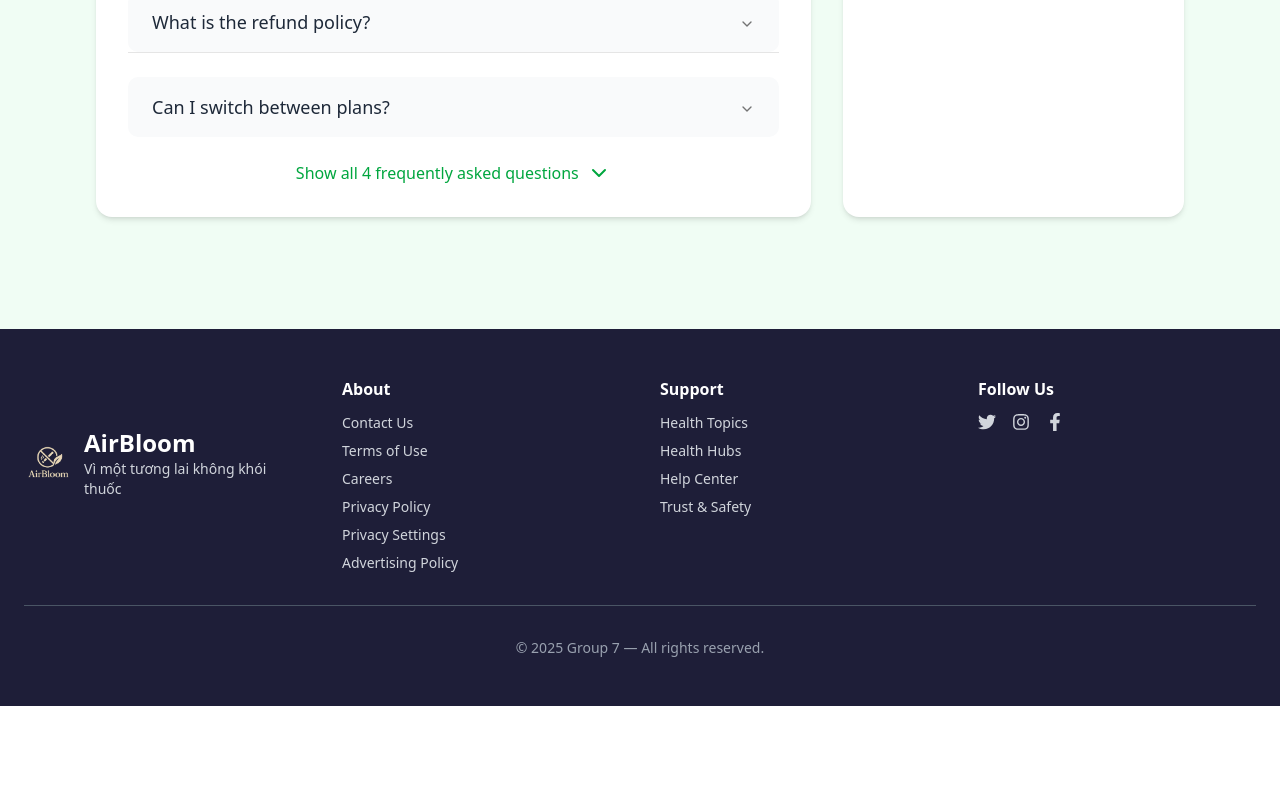
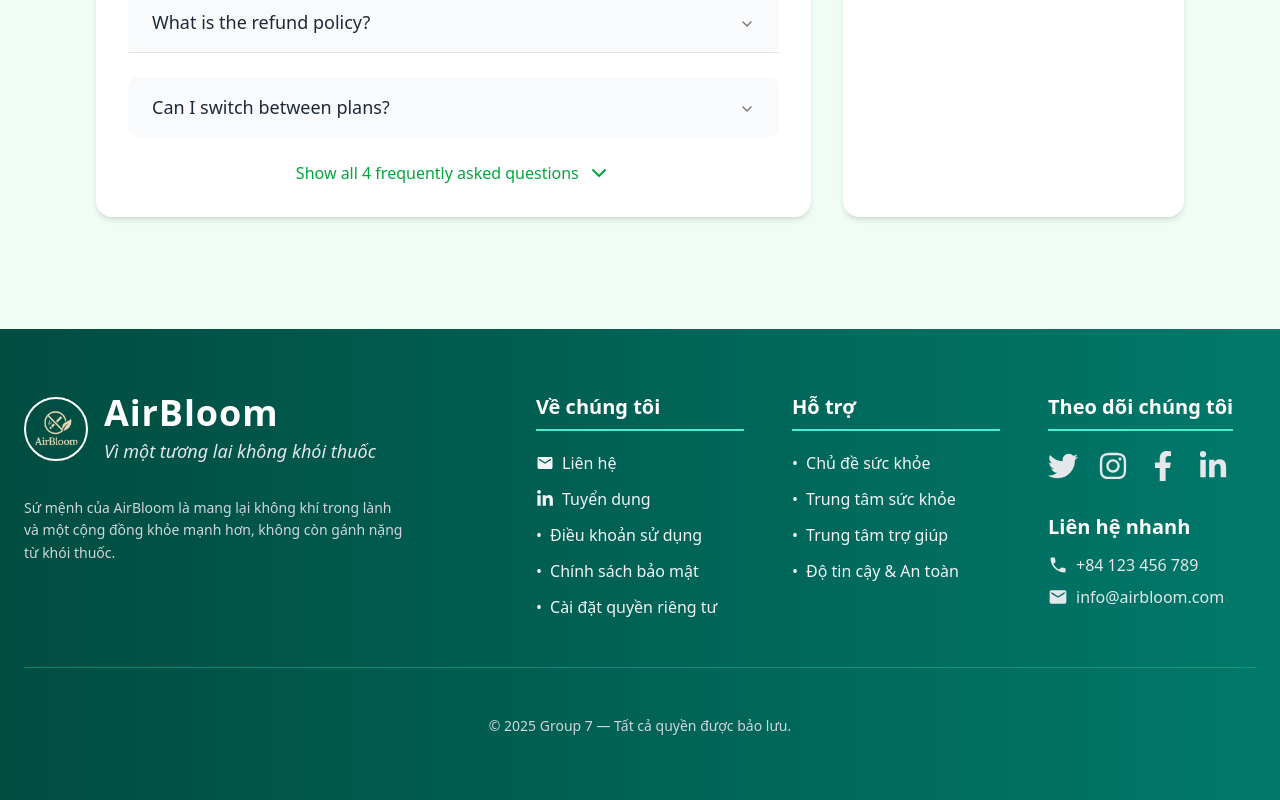
Before and after one commit to swp391-group7/smoking-cessation-support-platform-frontend, a React (Vite) app: page / in a window 1280 px wide. Shown: the part 7067-7867 px from the top of the page. Before the commit the page ends 7773 px from the top, so only its background shows below. Built offline with nearby package versions, Linux system fonts and the light colour scheme; no server answers.

Commit message:
update footer

```diff
--- a/src/components/footer.tsx
+++ b/src/components/footer.tsx
@@ -4,63 +4,74 @@ import Logo from "@/assets/logo.png";
 import {
   FaTwitter,
   FaInstagram,
-  FaFacebookF
+  FaFacebookF,
+  FaLinkedinIn, // Thêm biểu tượng LinkedIn
 } from "react-icons/fa";
+import { MdEmail, MdPhone } from "react-icons/md"; // Thêm biểu tượng Email và Phone
 
 export const Footer = () => {
   return (
-    <footer className="bg-[#1e1e38] text-gray-300 py-12 px-6 mt-auto">
-      <div className="max-w-7xl mx-auto grid grid-cols-1 sm:grid-cols-2 md:grid-cols-4 gap-10">
-
-        {/* Logo Section */}
-<div className="flex items-center space-x-3 mb-6">
-  <img src={Logo} alt="AirBloom Logo" className="w-12 h-12 rounded-xl object-contain" />
-  <div>
-    <span className="text-2xl font-bold text-white">AirBloom</span>
-    <p className="text-sm text-gray-300">Vì một tương lai không khói thuốc</p>
-  </div>
-</div>
+    <footer className="bg-gradient-to-r from-[#004d40] to-[#00796b] text-gray-100 py-16 px-6 mt-auto shadow-lg">
+      <div className="max-w-7xl mx-auto grid grid-cols-1 sm:grid-cols-2 lg:grid-cols-5 gap-12">
+        {/* Logo and Slogan Section */}
+        <div className="lg:col-span-2 flex flex-col items-start justify-start">
+          <div className="flex items-center space-x-4 mb-4">
+            <img src={Logo} alt="AirBloom Logo" className="w-16 h-16 rounded-full object-contain border-2 border-white p-1" />
+            <div>
+              <span className="text-4xl font-extrabold text-white tracking-wide">AirBloom</span>
+              <p className="text-lg text-gray-200 mt-1 italic">Vì một tương lai không khói thuốc</p>
+            </div>
+          </div>
+          <p className="text-sm text-gray-300 leading-relaxed max-w-sm mt-4">
+            Sứ mệnh của AirBloom là mang lại không khí trong lành và một cộng đồng khỏe mạnh hơn, không còn gánh nặng từ khói thuốc.
+          </p>
+        </div>
 
         {/* About Section */}
         <div>
-          <h4 className="text-white font-semibold mb-3">About</h4>
-          <ul className="space-y-2 text-sm">
-            <li><a href="#" className="hover:text-white">Contact Us</a></li>
-            <li><a href="#" className="hover:text-white">Terms of Use</a></li>
-            <li><a href="#" className="hover:text-white">Careers</a></li>
-            <li><a href="#" className="hover:text-white">Privacy Policy</a></li>
-            <li><a href="#" className="hover:text-white">Privacy Settings</a></li>
-            <li><a href="#" className="hover:text-white">Advertising Policy</a></li>
+          <h4 className="text-white font-bold text-xl mb-5 border-b-2 border-teal-300 pb-2">Về chúng tôi</h4>
+          <ul className="space-y-3 text-base">
+            <li><a href="#" className="hover:text-white transition-colors duration-300 flex items-center"><MdEmail className="mr-2 text-lg" /> Liên hệ</a></li>
+            <li><a href="#" className="hover:text-white transition-colors duration-300 flex items-center"><FaLinkedinIn className="mr-2 text-lg" /> Tuyển dụng</a></li>
+            <li><a href="#" className="hover:text-white transition-colors duration-300 flex items-center"><span className="mr-2">&bull;</span> Điều khoản sử dụng</a></li>
+            <li><a href="#" className="hover:text-white transition-colors duration-300 flex items-center"><span className="mr-2">&bull;</span> Chính sách bảo mật</a></li>
+            <li><a href="#" className="hover:text-white transition-colors duration-300 flex items-center"><span className="mr-2">&bull;</span> Cài đặt quyền riêng tư</a></li>
           </ul>
         </div>
 
         {/* Support Section */}
         <div>
-          <h4 className="text-white font-semibold mb-3">Support</h4>
-          <ul className="space-y-2 text-sm">
-            <li><a href="#" className="hover:text-white">Health Topics</a></li>
-            <li><a href="#" className="hover:text-white">Health Hubs</a></li>
-            <li><a href="#" className="hover:text-white">Help Center</a></li>
-            <li><a href="#" className="hover:text-white">Trust & Safety</a></li>
+          <h4 className="text-white font-bold text-xl mb-5 border-b-2 border-teal-300 pb-2">Hỗ trợ</h4>
+          <ul className="space-y-3 text-base">
+            <li><a href="#" className="hover:text-white transition-colors duration-300 flex items-center"><span className="mr-2">&bull;</span> Chủ đề sức khỏe</a></li>
+            <li><a href="#" className="hover:text-white transition-colors duration-300 flex items-center"><span className="mr-2">&bull;</span> Trung tâm sức khỏe</a></li>
+            <li><a href="#" className="hover:text-white transition-colors duration-300 flex items-center"><span className="mr-2">&bull;</span> Trung tâm trợ giúp</a></li>
+            <li><a href="#" className="hover:text-white transition-colors duration-300 flex items-center"><span className="mr-2">&bull;</span> Độ tin cậy & An toàn</a></li>
           </ul>
         </div>
 
         {/* Social Section */}
         <div className="flex flex-col items-start">
-          <h4 className="text-white font-semibold mb-3">Follow Us</h4>
-          <div className="flex gap-4 text-lg">
-            <a href="#" className="hover:text-white hover:scale-110 transition"><FaTwitter /></a>
-            <a href="#" className="hover:text-white hover:scale-110 transition"><FaInstagram /></a>
-            <a href="#" className="hover:text-white hover:scale-110 transition"><FaFacebookF /></a>
+          <h4 className="text-white font-bold text-xl mb-5 border-b-2 border-teal-300 pb-2">Theo dõi chúng tôi</h4>
+          <div className="flex gap-5 text-3xl">
+            <a href="#" className="text-gray-200 hover:text-white hover:scale-125 transition-transform duration-300 ease-in-out" aria-label="Twitter"><FaTwitter /></a>
+            <a href="#" className="text-gray-200 hover:text-white hover:scale-125 transition-transform duration-300 ease-in-out" aria-label="Instagram"><FaInstagram /></a>
+            <a href="#" className="text-gray-200 hover:text-white hover:scale-125 transition-transform duration-300 ease-in-out" aria-label="Facebook"><FaFacebookF /></a>
+            <a href="#" className="text-gray-200 hover:text-white hover:scale-125 transition-transform duration-300 ease-in-out" aria-label="LinkedIn"><FaLinkedinIn /></a>
+          </div>
+          <div className="mt-8">
+            <h4 className="text-white font-bold text-xl mb-3">Liên hệ nhanh</h4>
+            <p className="flex items-center text-gray-200 text-base"><MdPhone className="mr-2 text-xl" /> +84 123 456 789</p>
+            <p className="flex items-center text-gray-200 text-base mt-2"><MdEmail className="mr-2 text-xl" /> info@airbloom.com</p>
           </div>
         </div>
       </div>
 
-      <hr className="my-8 border-gray-600" />
+      <hr className="my-12 border-teal-500 opacity-50" />
 
       {/* Copyright */}
-      <div className="text-center text-sm text-gray-400">
-        © {new Date().getFullYear()} Group 7 — All rights reserved.
+      <div className="text-center text-sm text-gray-300">
+        © {new Date().getFullYear()} Group 7 — Tất cả quyền được bảo lưu.
       </div>
     </footer>
   );
```
